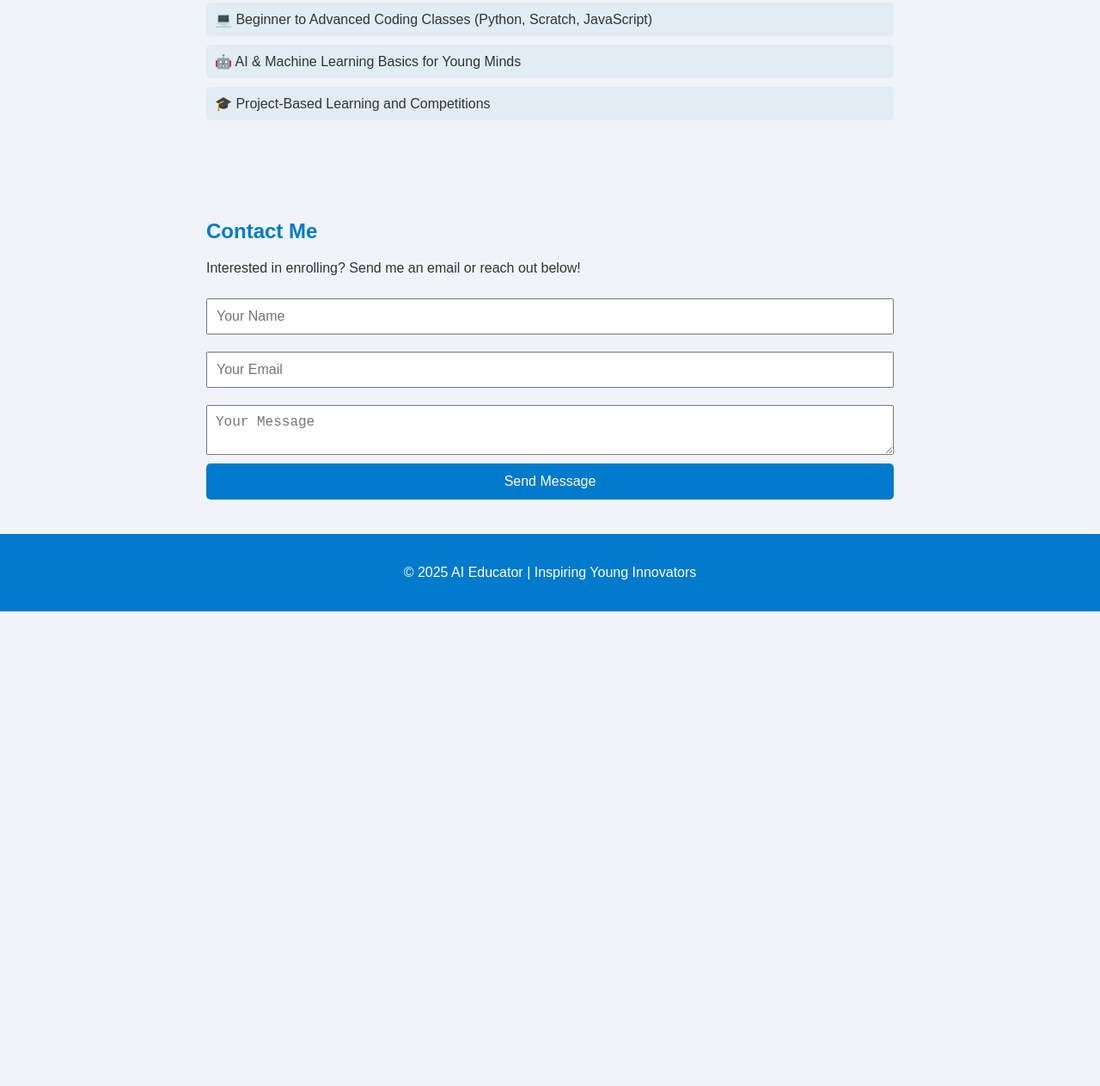
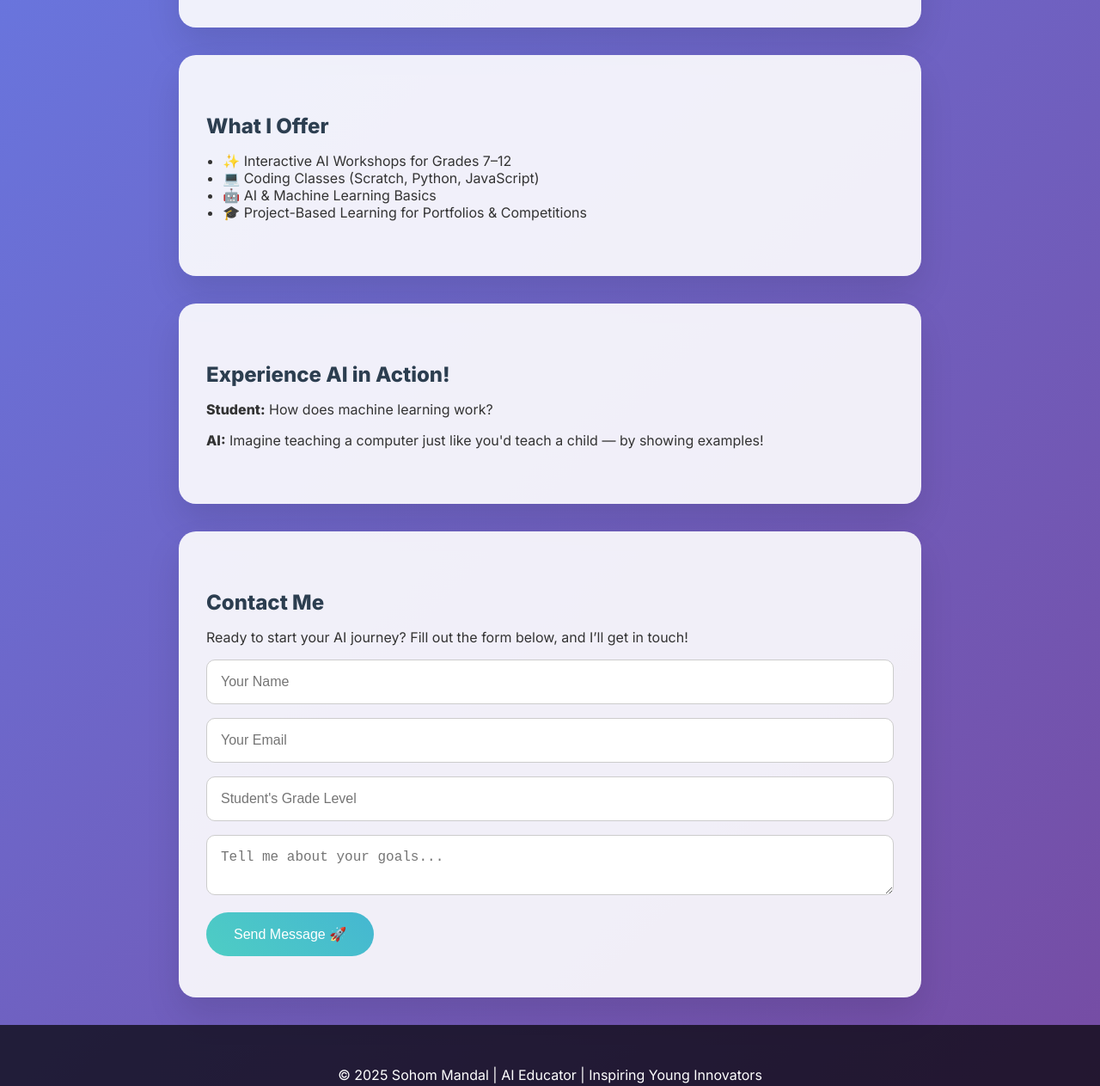
Before and after one commit to sohomiitb/YoungMindsAI, a plain HTML site: page index.html in a window 1280 px wide. Shown: the part 588-1851 px from the top of the page at 86% size. Before the commit the page ends 1299 px from the top, so only its background shows below. Drawn offline with Linux system fonts and the light colour scheme.

Commit message:
html updated

```diff
--- a/index.html
+++ b/index.html
@@ -3,45 +3,147 @@
 <head>
   <meta charset="UTF-8" />
   <meta name="viewport" content="width=device-width, initial-scale=1.0"/>
-  <title>AI Educator - Learn AI & Coding</title>
-  <link rel="stylesheet" href="style.css">
+  <title>Sohom Mandal - AI Educator</title>
+  <link href="https://fonts.googleapis.com/css2?family=Inter:wght@400;600;800&display=swap" rel="stylesheet">
+  <style>
+    /* All CSS goes here (same as your previous shared style) */
+    body {
+      font-family: 'Inter', sans-serif;
+      margin: 0;
+      background: linear-gradient(135deg, #667eea 0%, #764ba2 100%);
+      color: #333;
+    }
+
+    header {
+      text-align: center;
+      padding: 4rem 2rem;
+      color: white;
+    }
+
+    h1 {
+      font-size: 3rem;
+      background: linear-gradient(45deg, #ff6b6b, #4ecdc4, #f9ca24);
+      background-size: 300% 300%;
+      -webkit-background-clip: text;
+      -webkit-text-fill-color: transparent;
+      animation: gradientShift 4s ease infinite;
+    }
+
+    @keyframes gradientShift {
+      0%, 100% { background-position: 0% 50%; }
+      50% { background-position: 100% 50%; }
+    }
+
+    section {
+      padding: 3rem 2rem;
+      max-width: 800px;
+      margin: auto;
+      background: rgba(255, 255, 255, 0.9);
+      border-radius: 20px;
+      margin-bottom: 2rem;
+      box-shadow: 0 20px 40px rgba(0, 0, 0, 0.1);
+    }
+
+    h2 {
+      color: #2c3e50;
+      margin-bottom: 1rem;
+    }
+
+    ul {
+      padding-left: 1.2rem;
+    }
+
+    .form-group {
+      margin-bottom: 1rem;
+    }
+
+    input, textarea {
+      width: 100%;
+      padding: 1rem;
+      font-size: 1rem;
+      border-radius: 10px;
+      border: 1px solid #ccc;
+      box-sizing: border-box;
+    }
+
+    button {
+      background: linear-gradient(45deg, #4ecdc4, #45b7d1);
+      color: white;
+      padding: 1rem 2rem;
+      font-size: 1rem;
+      border: none;
+      border-radius: 50px;
+      cursor: pointer;
+      transition: 0.3s;
+    }
+
+    button:hover {
+      opacity: 0.9;
+    }
+
+    footer {
+      text-align: center;
+      padding: 2rem;
+      color: white;
+      background: rgba(0, 0, 0, 0.7);
+    }
+  </style>
 </head>
 <body>
+
   <header>
-    <h1>Welcome to AI Educator</h1>
+    <h1>AI Educator</h1>
     <p>Empowering students (Grade 7–12) with AI & Coding skills</p>
   </header>
 
   <section id="about">
     <h2>About Me</h2>
-    <p>Hello! I'm [Your Name], an experienced AI educator dedicated to making AI and coding fun and accessible for middle and high school students. </p>
+    <p>Hello! I'm <strong>Sohom Mandal</strong>, an experienced AI educator and data science professional with a strong academic and industry background. I am an IIT Bombay alumnus with a PhD in Civil Engineering and currently pursuing my MBA at the Rotman School of Management, University of Toronto. I am also a Data Analytics Professor at Northeastern University.</p>
+    <p>With over a decade of experience in teaching and industry, I blend academic excellence with real-world expertise to make AI and coding both exciting and accessible for students in Grades 7 to 12. My mission is to unlock young minds' potential and spark creativity in our AI-driven future.</p>
   </section>
 
   <section id="services">
     <h2>What I Offer</h2>
     <ul>
       <li>✨ Interactive AI Workshops for Grades 7–12</li>
-      <li>💻 Beginner to Advanced Coding Classes (Python, Scratch, JavaScript)</li>
-      <li>🤖 AI & Machine Learning Basics for Young Minds</li>
-      <li>🎓 Project-Based Learning and Competitions</li>
+      <li>💻 Coding Classes (Scratch, Python, JavaScript)</li>
+      <li>🤖 AI & Machine Learning Basics</li>
+      <li>🎓 Project-Based Learning for Portfolios & Competitions</li>
     </ul>
+  </section>
+
+  <section id="ai-demo">
+    <h2>Experience AI in Action!</h2>
+    <div>
+      <p><strong>Student:</strong> How does machine learning work?</p>
+      <p><strong>AI:</strong> Imagine teaching a computer just like you'd teach a child — by showing examples!</p>
+    </div>
   </section>
 
   <section id="contact">
     <h2>Contact Me</h2>
-    <p>Interested in enrolling? Send me an email or reach out below!</p>
-    <form id="contact-form">
-      <input type="text" placeholder="Your Name" required>
-      <input type="email" placeholder="Your Email" required>
-      <textarea placeholder="Your Message" required></textarea>
-      <button type="submit">Send Message</button>
+    <p>Ready to start your AI journey? Fill out the form below, and I’ll get in touch!</p>
+    <form name="contact" method="POST" data-netlify="true">
+      <input type="hidden" name="form-name" value="contact">
+      <div class="form-group">
+        <input type="text" name="name" placeholder="Your Name" required>
+      </div>
+      <div class="form-group">
+        <input type="email" name="email" placeholder="Your Email" required>
+      </div>
+      <div class="form-group">
+        <input type="text" name="grade" placeholder="Student's Grade Level" required>
+      </div>
+      <div class="form-group">
+        <textarea name="message" placeholder="Tell me about your goals..." required></textarea>
+      </div>
+      <button type="submit">Send Message 🚀</button>
     </form>
   </section>
 
   <footer>
-    <p>&copy; 2025 AI Educator | Inspiring Young Innovators</p>
+    <p>&copy; 2025 Sohom Mandal | AI Educator | Inspiring Young Innovators</p>
   </footer>
 
-  <script src="script.js"></script>
 </body>
 </html>
--- a/script.js
+++ /dev/null
@@ -1,5 +0,0 @@
-document.getElementById('contact-form').addEventListener('submit', function(e) {
-  e.preventDefault();
-  alert('Thank you for reaching out! I will get back to you soon.');
-  this.reset();
-});
--- a/style.css
+++ /dev/null
@@ -1,68 +0,0 @@
-body {
-  font-family: Arial, sans-serif;
-  margin: 0;
-  padding: 0;
-  background: #f0f4f8;
-  color: #333;
-}
-
-header {
-  background: #007acc;
-  color: white;
-  padding: 60px 20px;
-  text-align: center;
-}
-
-section {
-  padding: 40px 20px;
-  max-width: 800px;
-  margin: auto;
-}
-
-h2 {
-  color: #007acc;
-}
-
-ul {
-  list-style: none;
-  padding: 0;
-}
-
-ul li {
-  background: #e1ecf4;
-  margin: 10px 0;
-  padding: 10px;
-  border-radius: 5px;
-}
-
-form {
-  display: flex;
-  flex-direction: column;
-}
-
-input, textarea {
-  margin: 10px 0;
-  padding: 10px;
-  font-size: 16px;
-}
-
-button {
-  background: #007acc;
-  color: white;
-  border: none;
-  padding: 12px;
-  cursor: pointer;
-  font-size: 16px;
-  border-radius: 5px;
-}
-
-button:hover {
-  background: #005fa3;
-}
-
-footer {
-  background: #007acc;
-  color: white;
-  text-align: center;
-  padding: 20px;
-}
```
